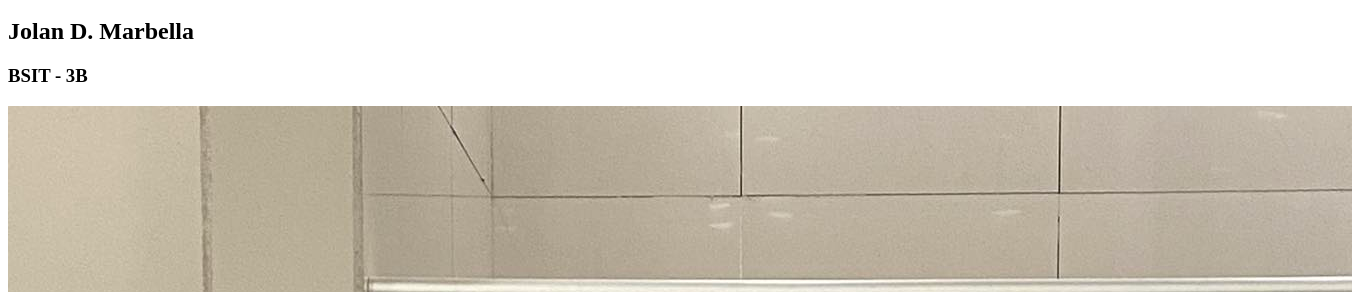
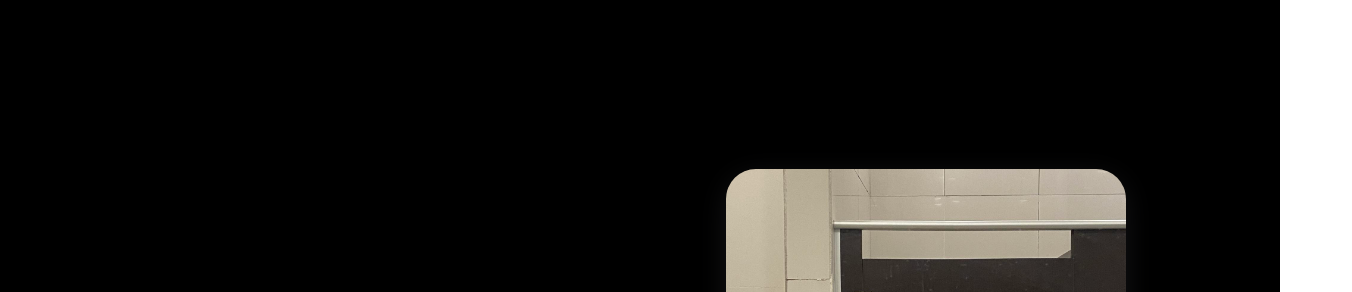
Before and after one commit to IPT-MARBELLA/MY-PORTFOLIO, a plain HTML site: page IPT-MARBELLA D./index.html in a window 1280 px wide. Shown: the part 64-356 px from the top of the page, 1352 px wide, since content can reach past the window. Drawn offline with Linux system fonts and the light colour scheme; a script that the page names is missing; files whose address does not match are found by name.

Commit message:
Update index.html

```diff
--- a/IPT-MARBELLA D./index.html
+++ b/IPT-MARBELLA D./index.html
@@ -3,7 +3,7 @@
 <head>
 
   <title>Portfolio</title>
-  <link rel="styleSheet" href="myportfoliostyle.css">
+  <link rel="styleSheet" href="index.css">
 </head>
 
 <body>
```
